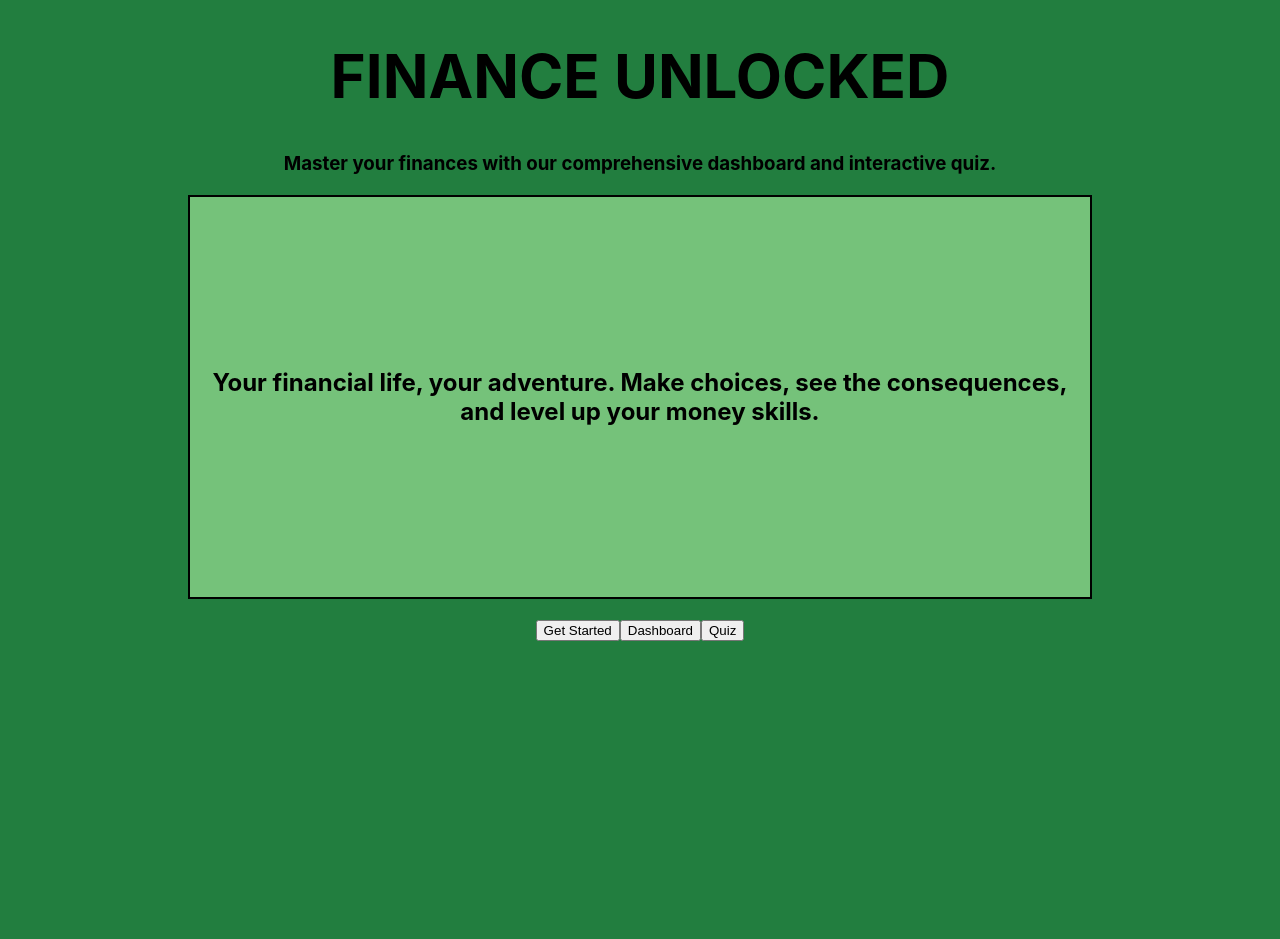
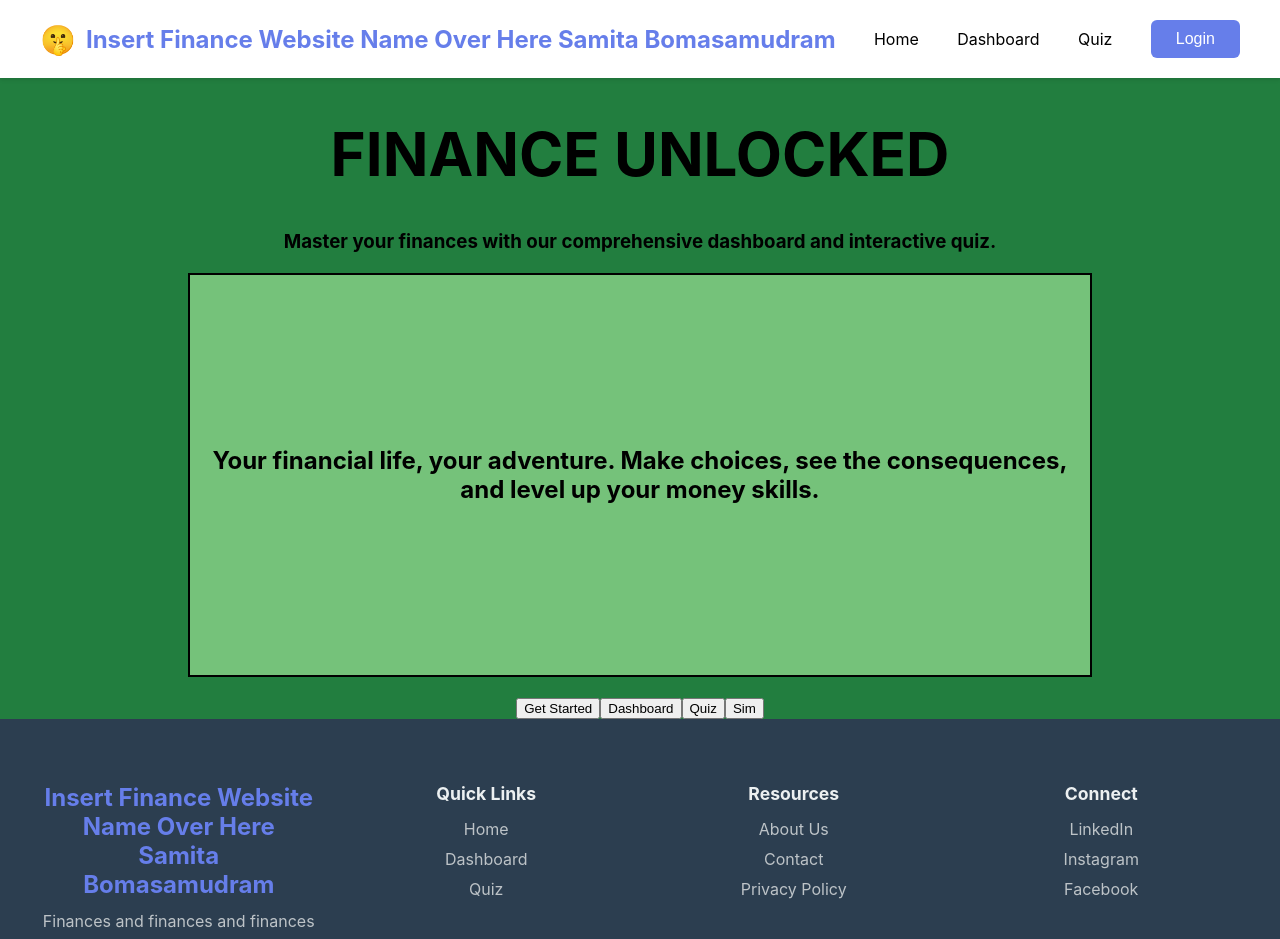
Before and after one commit to ketsia0623/technica-2025-hack, a React (Create React App) app in the folder my-ts-app/: page / in a window 1280 px wide. Shown: the top 939 px of the page. Before the commit the page ends 800 px from the top, so only its background shows below. Built offline with nearby package versions, Linux system fonts and the light colour scheme.

Commit message:
header and footer and sim

```diff
--- a/my-ts-app/src/App.tsx
+++ b/my-ts-app/src/App.tsx
@@ -4,6 +4,7 @@ import HomePage from './pages/HomePage';
 import LoginPage from './pages/LoginPage';
 import Dashboard from './pages/Dashboard';
 import Quiz from './pages/Quiz';
+import Sim from './pages/Sim';
 import './App.css';
 
 function App() {
@@ -15,6 +16,7 @@ function App() {
           <Route path="/login" element={<LoginPage />} />
           <Route path="/dashboard" element={<Dashboard />} />
           <Route path="/quiz" element={<Quiz />} />
+          <Route path="/sim" element={<Sim />} />
           <Route path="*" element={<Navigate to="/" replace />} />
         </Routes>
       </div>
--- a/my-ts-app/src/components/footer.css
+++ b/my-ts-app/src/components/footer.css
@@ -1,6 +1,6 @@
 .footer {
   background: #2c3e50;
-  color: white;
+  color: rgb(235, 242, 212);
   margin-top: auto;
 }
 
--- a/my-ts-app/src/pages/HomePage.tsx
+++ b/my-ts-app/src/pages/HomePage.tsx
@@ -1,11 +1,15 @@
 // src/pages/HomePage.tsx
 import React from 'react';
 import { useNavigate } from 'react-router-dom';
+import Header from '../components/header';
+import Footer from '../components/footer';
 
 const HomePage: React.FC = () => {
   const navigate = useNavigate();
 
   return (
+    <div className="login-page">
+        <Header />
     <div>
       <h1 style={{ fontSize: '60px', fontWeight: 'bold' }}>
         FINANCE UNLOCKED
@@ -37,6 +41,14 @@ const HomePage: React.FC = () => {
       >
         Quiz
       </button>
+      <button
+        onClick={() => navigate('/sim')}
+      >
+        Sim
+      </button>
+
+    </div>
+    <Footer />
     </div>
   );
 };
--- /dev/null
+++ b/my-ts-app/src/pages/Sim.css
@@ -0,0 +1,3 @@
+button {
+    background: #4455aa;
+}
--- /dev/null
+++ b/my-ts-app/src/pages/Sim.tsx
@@ -0,0 +1,8 @@
+export default function Sim() {
+  return (
+    <div>
+      {/* Sim content */}
+      <h1>Sim</h1>
+    </div>
+  );
+}
```
